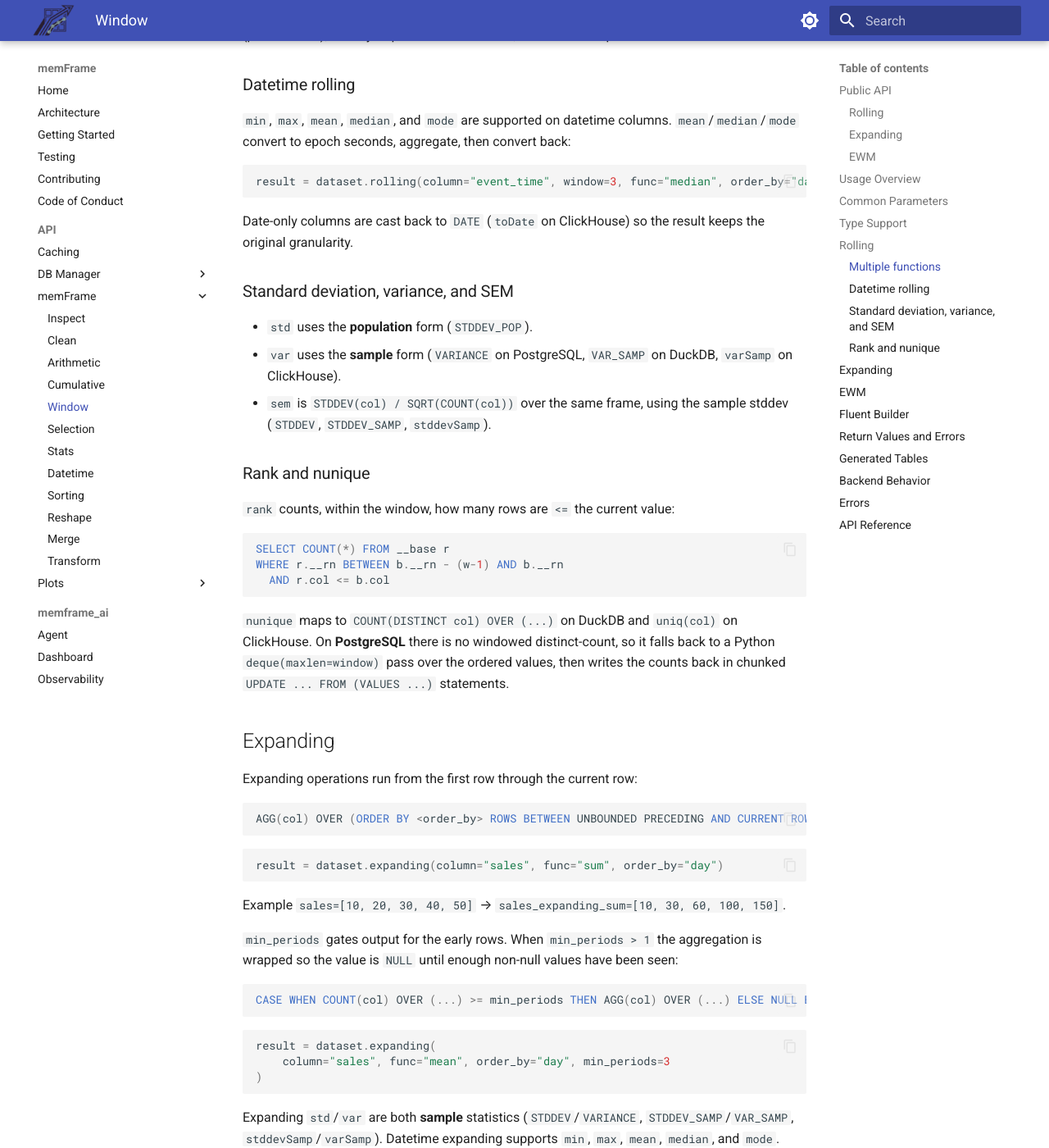
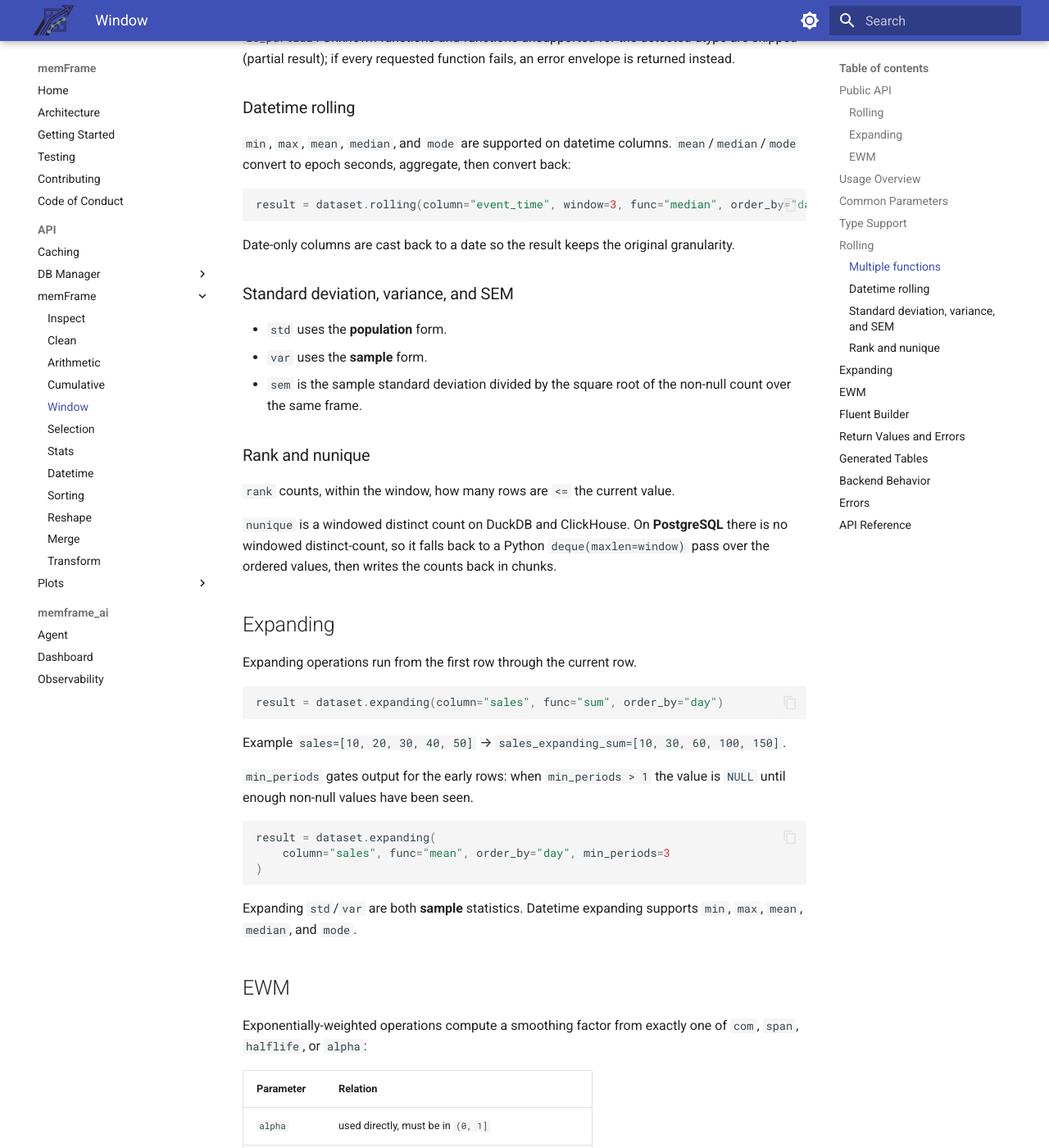
Before and after one commit to Debojit95/memFrame, an MkDocs documentation site: the page built from docs/api/window.md, in a window 1280 px wide and 1400 px high, scrolled down 5907 px. Shown: the whole window at 82% size. Built offline with MkDocs 1.6.1 and Material for MkDocs 9.7.7, drawn with Linux system fonts in a browser that asks for light colours; some of the changed text lies outside the part shown.

Commit message:
[docs] window: drop SQL snippets; add no-order_by examples (window, cumulative)

````diff
--- a/docs/api/window.md
+++ b/docs/api/window.md
@@ -79,8 +79,7 @@
 ### Expanding
 
 Expanding methods mirror rolling but have no `window`; they add `min_periods`
-(default `1`). Expansion runs from the first row to the current row
-(`ROWS BETWEEN UNBOUNDED PRECEDING AND CURRENT ROW`).
+(default `1`). Expansion runs from the first row to the current row.
 
 | Synchronous | Purpose |
 | --- | --- |
@@ -131,6 +130,14 @@
 sample = await dataset.aewm(column="sales", span=3, func="mean", order_by="date")
 ```
 
+`order_by` is optional — omit it to use physical row order:
+
+```python
+sample = dataset.rolling(column="sales", window=7, func="mean")
+sample = dataset.expanding(column="sales", func="sum", min_periods=3)
+sample = dataset.ewm(column="sales", span=3, func="mean")
+```
+
 ## Common Parameters
 
 | Parameter | Type | Description |
@@ -151,10 +158,10 @@
 )
 ```
 
-With no `order_by`, rows are processed in physical storage order (PostgreSQL
-`ctid`, DuckDB `rowid`). Some paths materialize a temporary `__totem_order`
-column; ClickHouse has no stable row id, so a synthetic `ROW_NUMBER() OVER ()`
-is generated in a subquery.
+With no `order_by`, rows are processed in physical storage order (using each
+backend's physical row identifier). Some paths materialize a temporary ordering
+column; ClickHouse has no stable row id, so a synthetic row number is generated
+in a subquery.
 
 ## Type Support
 
@@ -176,15 +183,11 @@
 ## Rolling
 
 A rolling window of size `w = window` covers the rows from `w - 1` preceding
-the current row through the current row:
-
-```sql
-AGG(col) OVER (ORDER BY <order_by> ROWS BETWEEN <w-1> PRECEDING AND CURRENT ROW)
-```
+the current row through the current row.
 
 For the first rows the window is partial (fewer than `w` rows) and the
 aggregation runs over whatever is available — except `quantile`, which returns
-`NULL` until the window is full (`CASE WHEN COUNT(col) OVER (...) >= w`).
+`NULL` until the window is full.
 
 ```python
 result = dataset.rolling(column="sales", window=3, func="sum", order_by="day")
@@ -224,40 +227,28 @@
 result = dataset.rolling(column="event_time", window=3, func="median", order_by="day")
 ```
 
-Date-only columns are cast back to `DATE` (`toDate` on ClickHouse) so the
-result keeps the original granularity.
+Date-only columns are cast back to a date so the result keeps the original
+granularity.
 
 ### Standard deviation, variance, and SEM
 
-- `std` uses the **population** form (`STDDEV_POP`).
-- `var` uses the **sample** form (`VARIANCE` on PostgreSQL, `VAR_SAMP` on
-  DuckDB, `varSamp` on ClickHouse).
-- `sem` is `STDDEV(col) / SQRT(COUNT(col))` over the same frame, using the
-  sample stddev (`STDDEV`, `STDDEV_SAMP`, `stddevSamp`).
+- `std` uses the **population** form.
+- `var` uses the **sample** form.
+- `sem` is the sample standard deviation divided by the square root of the
+  non-null count over the same frame.
 
 ### Rank and nunique
 
-`rank` counts, within the window, how many rows are `<=` the current value:
+`rank` counts, within the window, how many rows are `<=` the current value.
 
-```sql
-SELECT COUNT(*) FROM __base r
-WHERE r.__rn BETWEEN b.__rn - (w-1) AND b.__rn
-  AND r.col <= b.col
-```
-
-`nunique` maps to `COUNT(DISTINCT col) OVER (...)` on DuckDB and `uniq(col)`
-on ClickHouse. On **PostgreSQL** there is no windowed distinct-count, so it
-falls back to a Python `deque(maxlen=window)` pass over the ordered values,
-then writes the counts back in chunked `UPDATE ... FROM (VALUES ...)`
-statements.
+`nunique` is a windowed distinct count on DuckDB and ClickHouse. On
+**PostgreSQL** there is no windowed distinct-count, so it falls back to a
+Python `deque(maxlen=window)` pass over the ordered values, then writes the
+counts back in chunks.
 
 ## Expanding
 
-Expanding operations run from the first row through the current row:
-
-```sql
-AGG(col) OVER (ORDER BY <order_by> ROWS BETWEEN UNBOUNDED PRECEDING AND CURRENT ROW)
-```
+Expanding operations run from the first row through the current row.
 
 ```python
 result = dataset.expanding(column="sales", func="sum", order_by="day")
@@ -265,13 +256,8 @@
 
 Example `sales=[10, 20, 30, 40, 50]` → `sales_expanding_sum=[10, 30, 60, 100, 150]`.
 
-`min_periods` gates output for the early rows. When `min_periods > 1` the
-aggregation is wrapped so the value is `NULL` until enough non-null values have
-been seen:
-
-```sql
-CASE WHEN COUNT(col) OVER (...) >= min_periods THEN AGG(col) OVER (...) ELSE NULL END
-```
+`min_periods` gates output for the early rows: when `min_periods > 1` the value
+is `NULL` until enough non-null values have been seen.
 
 ```python
 result = dataset.expanding(
@@ -279,9 +265,8 @@
 )
 ```
 
-Expanding `std`/`var` are both **sample** statistics (`STDDEV`/`VARIANCE`,
-`STDDEV_SAMP`/`VAR_SAMP`, `stddevSamp`/`varSamp`). Datetime expanding supports
-`min`, `max`, `mean`, `median`, and `mode`.
+Expanding `std`/`var` are both **sample** statistics. Datetime expanding
+supports `min`, `max`, `mean`, `median`, and `mode`.
 
 ## EWM
 
@@ -370,13 +354,12 @@
 creates a new transient table holding the source rows plus the generated
 column(s), then returns a preview of it:
 
-- **PostgreSQL / DuckDB:** clone via `CREATE TABLE … AS SELECT *`, `ADD COLUMN`
-  for each result, then `UPDATE … FROM (SELECT ctid/rowid, <window> AS val …)
-  WHERE t.<rid> = s.<rid>`. Some shapes (quantile, rank, nunique, ewm) use a
-  single `CREATE TABLE … AS SELECT …, <window>` instead.
-- **ClickHouse:** a single `CREATE TABLE … AS SELECT *, <window> AS <target>`
-  per operation — window functions are computed inline. EWM stages its values
-  in a temporary `ENGINE = Memory` table, then joins it in.
+- **PostgreSQL / DuckDB:** the source is cloned, each result column is added,
+  then the window values are written back per physical row. Some shapes
+  (quantile, rank, nunique, ewm) build the result in a single pass instead.
+- **ClickHouse:** each operation builds the result table in a single pass —
+  window functions are computed inline. EWM stages its values in a temporary
+  in-memory table, then joins it in.
 
 Window operations apply `@record_call`, so repeat calls are recorded in the
 transient registry (L1). With `MemFrame(deep_cache=True)` the result tables are
@@ -388,11 +371,9 @@
 
 - Identifiers are sanitized and quoted before SQL is generated.
 - `order_by` may be a single column, a list, or omitted (physical order).
-- Dialect differences: quantile `PERCENTILE_CONT` (PG) vs `QUANTILE_CONT`
-  (DuckDB) vs `quantile(q)` (CH); stddev/variance `STDDEV`/`VARIANCE` (PG,
-  sample) vs `STDDEV_SAMP`/`VAR_SAMP` (DuckDB) vs `stddevSamp`/`varSamp` (CH);
-  distinct-count `COUNT(DISTINCT …)` (DuckDB) vs `uniq(…)` (CH) vs a Python
-  fallback (PG).
+- Backend dialect differences (quantile, stddev/variance, and distinct-count
+  implementations) are handled per backend; PostgreSQL's windowed distinct-count
+  falls back to Python.
 - The per-backend SQL is locked by
   `tests/unit/test_window_sql_fingerprint.py` (21 scenarios × 3 backends).
 
````
Also changed, not shown: other parts of docs/api/window.md (+3 -4 lines), docs/api/cumulative.md (+8 -0 lines).
